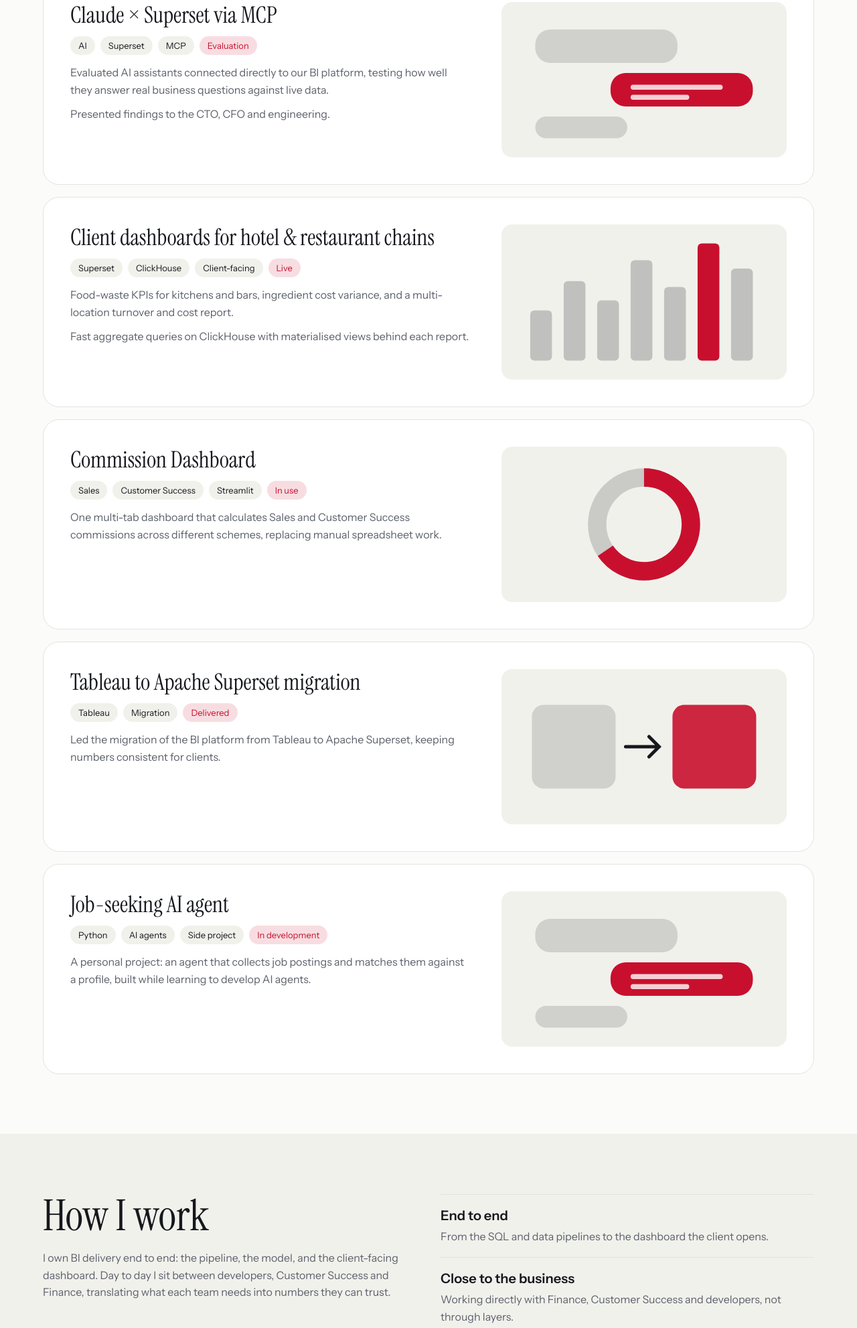
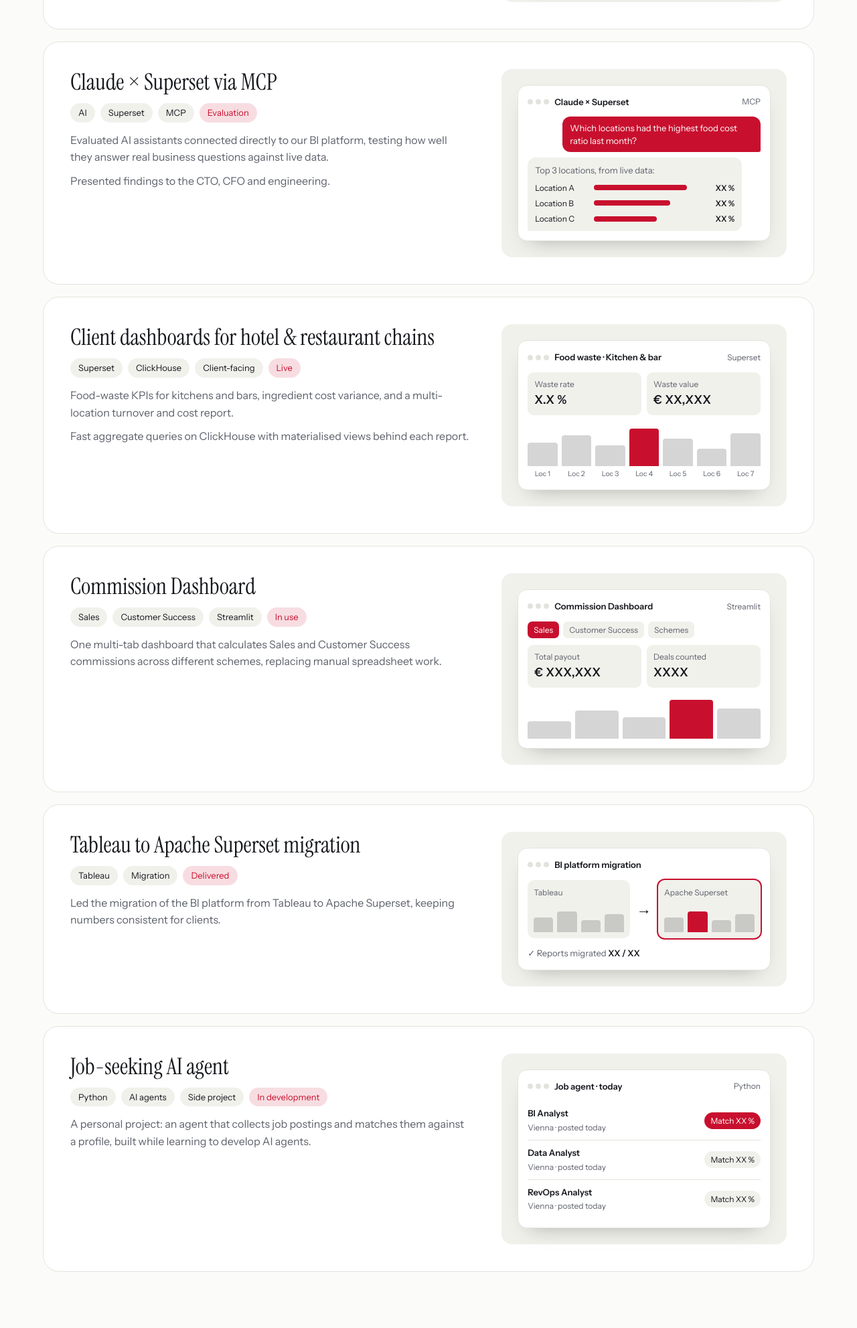
Before and after one commit to susandekoko/susandekoko.github.io, a plain HTML site: page index.html in a window 1280 px wide. Shown: the part 1679-3662 px from the top of the page at 67% size. Drawn offline with Linux system fonts and the light colour scheme.

Commit message:
Add files via upload

```diff
--- a/index.html
+++ b/index.html
@@ -84,8 +84,21 @@ h1{position:absolute;left:-9999px}
 .meta span{font-size:13px;padding:4px 12px;border-radius:99px;background:var(--chip)}
 .meta span.st{background:color-mix(in srgb,var(--red) 14%,transparent);color:var(--red)}
 .card p{margin:0 0 10px;color:var(--mute);max-width:62ch}
-.viz{border-radius:16px;background:var(--chip);min-height:180px;display:grid;place-items:center;padding:16px}
-.viz svg{width:100%;height:auto;max-height:200px}
+.viz{border-radius:16px;background:var(--chip);min-height:180px;display:flex;align-items:center;justify-content:center;padding:clamp(12px,2.5vw,24px)}
+.mk{width:100%;max-width:420px;background:var(--card);border:1px solid var(--line);border-radius:14px;padding:14px;font-size:13px;box-shadow:0 14px 30px -18px rgba(0,0,0,.35)}
+.mk-head{display:flex;align-items:center;gap:8px;margin-bottom:12px}.mk-head b{font-weight:600;font-size:13px}.mk-head small{margin-left:auto;color:var(--mute);font-size:12px}
+.dots{display:flex;gap:4px}.dots i{width:8px;height:8px;border-radius:50%;background:var(--line)}
+.mk-tabs{display:flex;gap:6px;flex-wrap:wrap;margin-bottom:10px}.mk-tabs span{padding:3px 9px;border-radius:7px;background:var(--chip);color:var(--mute);font-size:12px}.mk-tabs .on{background:var(--red);color:#fff}
+.mk-kpis{display:grid;grid-template-columns:repeat(2,minmax(0,1fr));gap:8px;margin-bottom:12px}.mk-kpis div{background:var(--chip);border-radius:9px;padding:8px 10px}.mk-kpis small{display:block;color:var(--mute);font-size:12px}.mk-kpis b{font-size:18px;font-weight:600;letter-spacing:.02em;white-space:nowrap}
+.mk-bars{display:flex;align-items:flex-end;gap:6px;height:64px}.mk-bars i{flex:1;background:color-mix(in srgb,var(--ink) 18%,transparent);border-radius:4px 4px 0 0}.mk-bars i.hi{background:var(--red)}
+.mk-axis{display:flex;gap:6px;margin-top:4px}.mk-axis span{flex:1;text-align:center;font-size:10.5px;color:var(--mute);white-space:nowrap;overflow:hidden}
+.mk-line{width:100%;height:auto;color:var(--ink)}
+.mk-chat .q{margin:0 0 8px auto;max-width:85%;background:var(--red);color:#fff;padding:8px 11px;border-radius:12px 12px 3px 12px;line-height:1.4}
+.mk-chat .a{background:var(--chip);border-radius:12px 12px 12px 3px;padding:9px 11px;max-width:92%}.mk-chat .a>span{display:block;margin-bottom:6px;color:var(--mute)}
+.mk-chat .row{display:grid;grid-template-columns:80px minmax(0,1fr) 40px;align-items:center;gap:8px;margin-top:4px}.mk-chat .row em{font-style:normal;font-size:12px}.mk-chat .row i{height:8px;border-radius:4px;background:var(--red)}.mk-chat .row strong{font-size:12px;text-align:right}
+.mk-move{display:grid;grid-template-columns:minmax(0,1fr) auto minmax(0,1fr);gap:10px;align-items:center}.mk-move .win{background:var(--chip);border-radius:10px;padding:9px}.mk-move .win small{display:block;font-size:12px;color:var(--mute);margin-bottom:6px}.mk-move .win .mk-bars{height:44px}.mk-move .new{outline:2px solid var(--red)}.mk-move .arr{font-size:22px}
+.mk-done{margin-top:12px;font-size:13px;color:var(--mute)}.mk-done b{color:var(--ink)}
+.mk-jobs .job-r{display:flex;align-items:center;justify-content:space-between;gap:10px;padding:8px 0;border-top:1px solid var(--line)}.mk-jobs .job-r:first-child{border-top:0}.job-r b{display:block;font-weight:600}.job-r small{color:var(--mute);font-size:12px}.job-r span{flex:none;font-size:12px;padding:3px 9px;border-radius:99px;background:var(--chip)}.job-r span.hi{background:var(--red);color:#fff}
 
 /* experience */
 .tl{border-left:1.5px solid var(--line);margin-left:6px}
@@ -212,19 +225,26 @@ const P=[
  {t:{en:"Client dashboards for hotel & restaurant chains",de:"Kunden-Dashboards für Hotel- & Restaurantketten"},tags:{en:["Superset","ClickHouse","Client-facing"],de:["Superset","ClickHouse","Für Kund:innen"]},st:{en:"Live",de:"Live"},
   d:{en:["Food-waste KPIs for kitchens and bars, ingredient cost variance, and a multi-location turnover and cost report.","Fast aggregate queries on ClickHouse with materialised views behind each report."],de:["Food-Waste-KPIs für Küche und Bar, Abweichungsanalyse der Wareneinsatzkosten und ein Umsatz- und Kostenreport über mehrere Standorte.","Schnelle Aggregationen in ClickHouse mit Materialized Views hinter jedem Report."]},v:"bars"},
  {t:{en:"Commission Dashboard",de:"Provisions-Dashboard"},tags:{en:["Sales","Customer Success","Streamlit"],de:["Sales","Customer Success","Streamlit"]},st:{en:"In use",de:"Im Einsatz"},
-  d:{en:["One multi-tab dashboard that calculates Sales and Customer Success commissions across different schemes, replacing manual spreadsheet work."],de:["Ein Dashboard mit mehreren Tabs, das Provisionen für Sales und Customer Success nach unterschiedlichen Modellen berechnet und manuelle Excel-Arbeit ersetzt."]},v:"donut"},
+  d:{en:["One multi-tab dashboard that calculates Sales and Customer Success commissions across different schemes, replacing manual spreadsheet work."],de:["Ein Dashboard mit mehreren Tabs, das Provisionen für Sales und Customer Success nach unterschiedlichen Modellen berechnet und manuelle Excel-Arbeit ersetzt."]},v:"comm"},
  {t:{en:"Tableau to Apache Superset migration",de:"Migration von Tableau zu Apache Superset"},tags:{en:["Tableau","Migration"],de:["Tableau","Migration"]},st:{en:"Delivered",de:"Abgeschlossen"},
   d:{en:["Led the migration of the BI platform from Tableau to Apache Superset, keeping numbers consistent for clients."],de:["Leitung der Migration der BI-Plattform von Tableau zu Apache Superset, mit konsistenten Zahlen für die Kund:innen."]},v:"move"},
  {t:{en:"Job-seeking AI agent",de:"KI-Agent für die Jobsuche"},tags:{en:["Python","AI agents","Side project"],de:["Python","KI-Agenten","Eigenes Projekt"]},st:{en:"In development",de:"In Entwicklung"},
-  d:{en:["A personal project: an agent that collects job postings and matches them against a profile, built while learning to develop AI agents."],de:["Ein persönliches Projekt: ein Agent, der Stellenanzeigen sammelt und mit einem Profil abgleicht – entstanden, während ich die Entwicklung von KI-Agenten lerne."]},v:"chat"}
+  d:{en:["A personal project: an agent that collects job postings and matches them against a profile, built while learning to develop AI agents."],de:["Ein persönliches Projekt: ein Agent, der Stellenanzeigen sammelt und mit einem Profil abgleicht – entstanden, während ich die Entwicklung von KI-Agenten lerne."]},v:"agent"}
 ];
+const tabs=(a,on)=>`<div class="mk-tabs">${a.map((t,i)=>`<span class="${i==on?'on':''}">${t}</span>`).join('')}</div>`;
+const kpi=(a)=>`<div class="mk-kpis">${a.map(k=>`<div><small>${k[0]}</small><b>${k[1]}</b></div>`).join('')}</div>`;
+const bars=(h,hi)=>`<div class="mk-bars">${h.map((v,i)=>`<i style="height:${v}%"${i==hi?' class="hi"':''}></i>`).join('')}</div>`;
+const head=(t,s)=>`<div class="mk-head"><span class="dots"><i></i><i></i><i></i></span><b>${t}</b>${s?`<small>${s}</small>`:''}</div>`;
+const L=(l,en,de)=>l=='de'?de:en;
 const V={
- line:'<svg viewBox="0 0 300 160"><polyline fill="none" stroke="currentColor" stroke-opacity=".25" stroke-width="2" stroke-dasharray="5 5" points="10,120 70,100 130,105 190,70 250,60 290,40"/><polyline fill="none" stroke="#c8102e" stroke-width="4" stroke-linecap="round" stroke-linejoin="round" points="10,130 70,110 130,90 190,95 250,55 290,30"/><circle cx="290" cy="30" r="7" fill="#c8102e"/></svg>',
- bars:'<svg viewBox="0 0 300 160">'+[60,95,72,120,88,140,110].map((h,i)=>`<rect x="${14+i*40}" y="${150-h}" width="26" height="${h}" rx="5" fill="${i==5?'#c8102e':'currentColor'}" fill-opacity="${i==5?1:.22}"/>`).join('')+'</svg>',
- donut:'<svg viewBox="0 0 300 160"><circle cx="150" cy="80" r="56" fill="none" stroke="currentColor" stroke-opacity=".18" stroke-width="22"/><circle cx="150" cy="80" r="56" fill="none" stroke="#c8102e" stroke-width="22" stroke-dasharray="230 352" transform="rotate(-90 150 80)"/></svg>',
- chat:'<svg viewBox="0 0 300 160"><rect x="20" y="20" width="170" height="40" rx="18" fill="currentColor" fill-opacity=".15"/><rect x="110" y="72" width="170" height="40" rx="18" fill="#c8102e"/><rect x="20" y="124" width="110" height="26" rx="13" fill="currentColor" fill-opacity=".15"/><rect x="134" y="86" width="110" height="6" rx="3" fill="#fff" fill-opacity=".8"/><rect x="134" y="98" width="70" height="6" rx="3" fill="#fff" fill-opacity=".8"/></svg>',
- move:'<svg viewBox="0 0 300 160"><rect x="16" y="30" width="100" height="100" rx="14" fill="currentColor" fill-opacity=".15"/><rect x="184" y="30" width="100" height="100" rx="14" fill="#c8102e" fill-opacity=".9"/><path d="M128 80h40m-12-12 12 12-12 12" stroke="currentColor" stroke-width="4" fill="none" stroke-linecap="round"/></svg>'
+ line:l=>`<div class="mk">${head(L(l,'Cash-flow forecast','Cashflow-Prognose'),'Streamlit')}${tabs([L(l,'Base','Basis'),L(l,'Best case','Best Case'),L(l,'Worst case','Worst Case')],0)}${kpi([[L(l,'Closing balance','Endbestand'),'€ XXX,XXX'],[L(l,'Sales scenario','Verkaufsszenario'),'+XX %']])}<svg viewBox="0 0 300 90" class="mk-line"><polyline points="0,70 50,62 100,66 150,48" fill="none" stroke="currentColor" stroke-width="3" stroke-linecap="round" stroke-linejoin="round"/><polyline points="150,48 200,40 250,30 300,14" fill="none" stroke="#c8102e" stroke-width="3" stroke-dasharray="7 6" stroke-linecap="round"/><line x1="150" y1="0" x2="150" y2="90" stroke="currentColor" stroke-opacity=".25" stroke-dasharray="3 4"/><text x="156" y="86" font-size="11" fill="currentColor" fill-opacity=".55">${L(l,'forecast','Prognose')}</text></svg></div>`,
+ chat:l=>`<div class="mk">${head('Claude × Superset','MCP')}<div class="mk-chat"><p class="q">${L(l,'Which locations had the highest food cost ratio last month?','Welche Standorte hatten letzten Monat die höchste Wareneinsatzquote?')}</p><div class="a"><span>${L(l,'Top 3 locations, from live data:','Top 3 Standorte, aus Live-Daten:')}</span>${['A','B','C'].map((s,i)=>`<div class="row"><em>${L(l,'Location','Standort')} ${s}</em><i style="width:${[86,70,58][i]}%"></i><strong>XX %</strong></div>`).join('')}</div></div></div>`,
+ bars:l=>`<div class="mk">${head(L(l,'Food waste · Kitchen & bar','Food Waste · Küche & Bar'),'Superset')}${kpi([[L(l,'Waste rate','Abfallquote'),'X.X %'],[L(l,'Waste value','Abfallwert'),'€ XX,XXX']])}${bars([55,72,48,88,64,40,76],3)}<div class="mk-axis">${['1','2','3','4','5','6','7'].map(n=>`<span>${L(l,'Loc','Std')} ${n}</span>`).join('')}</div></div>`,
+ comm:l=>`<div class="mk">${head(L(l,'Commission Dashboard','Provisions-Dashboard'),'Streamlit')}${tabs(['Sales','Customer Success',L(l,'Schemes','Modelle')],0)}${kpi([[L(l,'Total payout','Gesamtauszahlung'),'€ XXX,XXX'],[L(l,'Deals counted','Gezählte Deals'),'XXXX']])}${bars([40,65,50,90,70],3)}</div>`,
+ move:l=>`<div class="mk">${head(L(l,'BI platform migration','BI-Plattform-Migration'))}<div class="mk-move"><div class="win"><small>Tableau</small>${bars([50,70,40,60],-1)}</div><span class="arr">→</span><div class="win new"><small>Apache Superset</small>${bars([50,70,40,60],1)}</div></div><div class="mk-done">✓ ${L(l,'Reports migrated','Reports migriert')} <b>XX / XX</b></div></div>`,
+ agent:l=>`<div class="mk">${head(L(l,'Job agent · today','Job-Agent · heute'),'Python')}<div class="mk-jobs">${[['BI Analyst',92],['Data Analyst',84],['RevOps Analyst',71]].map((j,i)=>`<div class="job-r"><div><b>${j[0]}</b><small>${L(l,'Vienna','Wien')} · ${L(l,'posted today','heute veröffentlicht')}</small></div><span class="${i==0?'hi':''}">${L(l,'Match','Match')} XX %</span></div>`).join('')}</div></div>`
 };
+
 const A={en:[["End to end","From the SQL and data pipelines to the dashboard the client opens."],["Close to the business","Working directly with Finance, Customer Success and developers, not through layers."],["Curious about AI","Testing where AI assistants genuinely help people read their data, and where they don’t."]],
  de:[["End-to-End","Von SQL und Datenpipelines bis zum Dashboard, das die Kund:innen öffnen."],["Nah am Business","Direkte Zusammenarbeit mit Finance, Customer Success und Entwicklung – ohne Umwege."],["Neugierig auf KI","Ich teste, wo KI-Assistenten Menschen wirklich helfen, ihre Daten zu verstehen – und wo nicht."]]};
 const J={en:[
@@ -252,7 +272,7 @@ const render=l=>{
  document.documentElement.lang=l;
  document.querySelectorAll('[data-i]').forEach(e=>{const s=T[l][e.dataset.i];if(s!=null)e.innerHTML=s});
  const tk=`${T[l].tick} · PostgreSQL · ClickHouse · Python · Superset · ${T[l].t4} · `;document.querySelector('.ticker span').textContent=tk+tk;
- $('projList').innerHTML=P.map(p=>`<article class="card"><div><h3 style="font:400 clamp(26px,3vw,34px)/1.15 'Instrument Serif',serif">${p.t[l]}</h3><div class="meta">${p.tags[l].map(t=>`<span>${t}</span>`).join('')}<span class="st">${p.st[l]}</span></div>${p.d[l].map(x=>`<p>${x}</p>`).join('')}</div><div class="viz">${V[p.v]}</div></article>`).join('');
+ $('projList').innerHTML=P.map(p=>`<article class="card"><div><h3 style="font:400 clamp(26px,3vw,34px)/1.15 'Instrument Serif',serif">${p.t[l]}</h3><div class="meta">${p.tags[l].map(t=>`<span>${t}</span>`).join('')}<span class="st">${p.st[l]}</span></div>${p.d[l].map(x=>`<p>${x}</p>`).join('')}</div><div class="viz">${V[p.v](l)}</div></article>`).join('');
  $('approachList').innerHTML=A[l].map(a=>`<div style="padding:18px 0;border-top:1px solid var(--line)"><h3>${a[0]}</h3><p style="margin:6px 0 0;color:var(--mute)">${a[1]}</p></div>`).join('');
  $('tl').innerHTML=J[l].map(j=>`<article class="job"><div class="yr">${j[0]}</div><div><h3>${j[1]}</h3>${j[2]?`<div class="org">${j[2]}</div>`:''}${j[3]?`<p>${j[3]}</p>`:''}</div></article>`).join('');
  for(const k in C[l])$(k).innerHTML=C[l][k].map(x=>Array.isArray(x)?`<span>${x[0]}<small>${x[1]}</small></span>`:`<span>${x}</span>`).join('');
```
